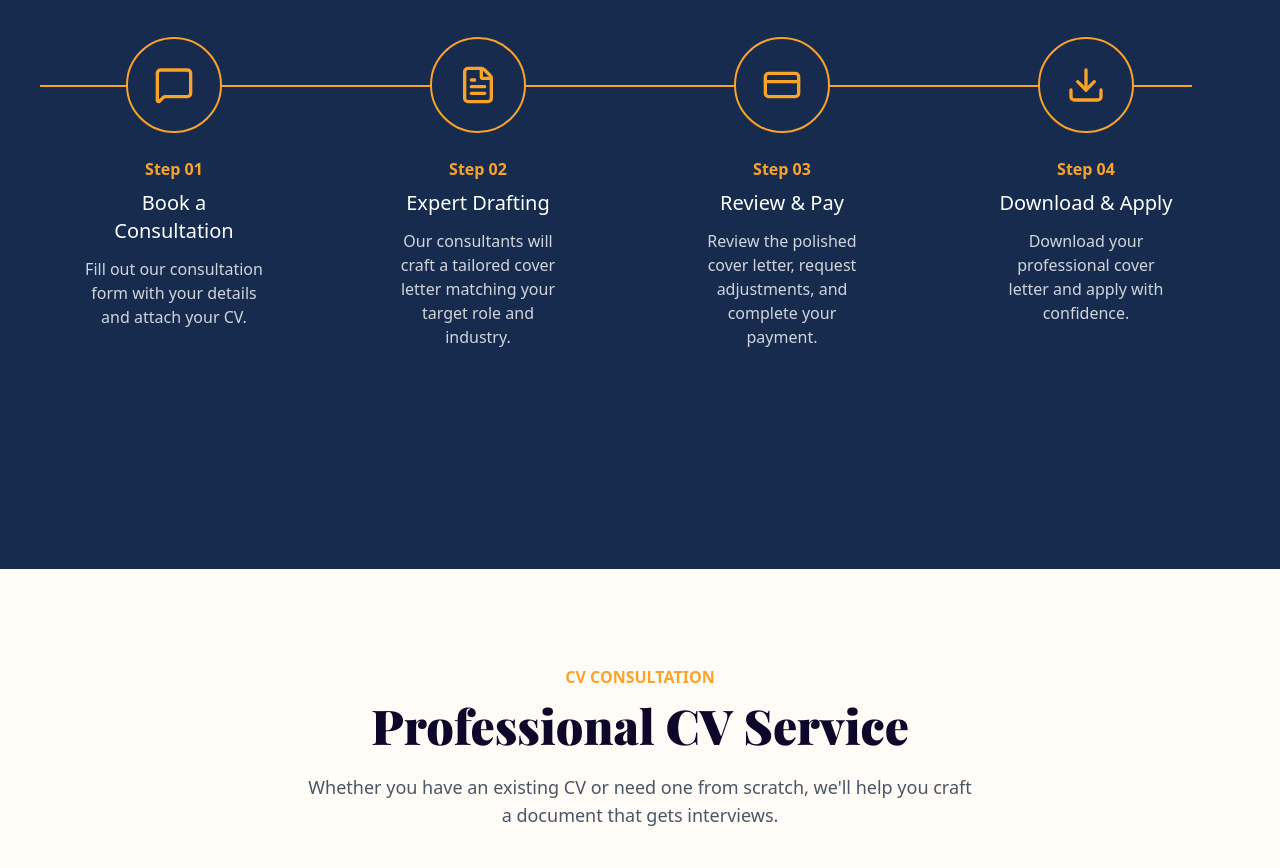
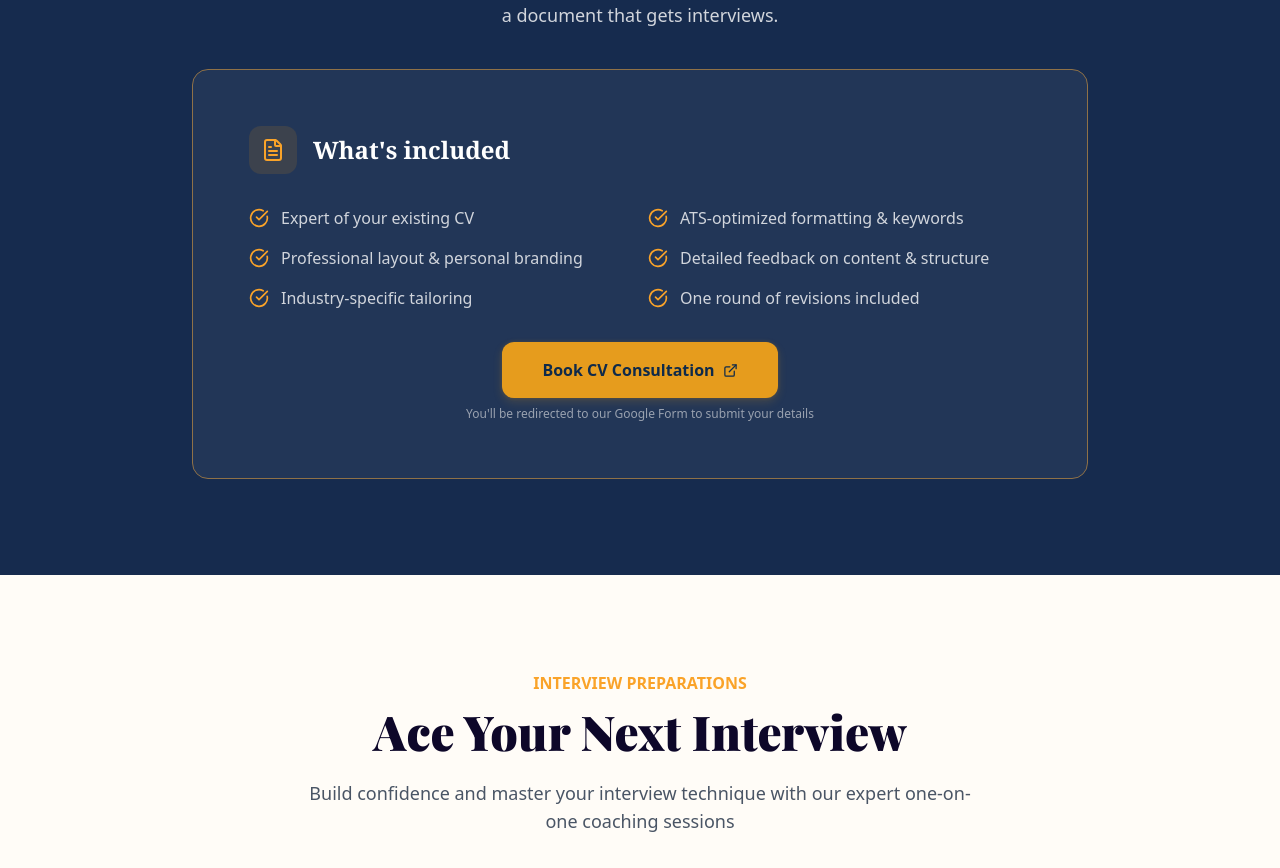
Before and after one commit to Manqoba-Mashego/career-craft, a Next.js app: page / in a window 1280 px wide. Shown: the part 1881-2749 px from the top of the page. Built offline with nearby package versions, Linux system fonts and the light colour scheme.

Commit message:
CV section done

```diff
--- a/app/page.js
+++ b/app/page.js
@@ -20,9 +20,9 @@ const Page = () => {
     <div>
       <Hero />
       <Services />
-      <CoverLetterSection />
       <CVSection />
       <InterviewPrepSection />
+      <CoverLetterSection />
     </div>
   )
 }
--- a/components/coverLetterSection.jsx
+++ b/components/coverLetterSection.jsx
@@ -1,31 +1,31 @@
 "use client";
 import React from 'react'
 import { motion } from 'framer-motion'
-import { CreditCard, Download, FileCheck, FileText, MessageSquare, Upload } from 'lucide-react';
+import { CreditCard, Download, FileCheck, FileText, MessageSquare, Send, Upload } from 'lucide-react';
 import Reveal from './reveal';
 
 const HowItWorks = () => {
     const steps = [
         {
-            title: "Book a Consultation",
-            description: "Fill out our consultation form with your details and attach your CV.",
-            Icon: MessageSquare
+            title: "Get Access",
+            description: "Complete a secure payment to unlock your professional cover letter.",
+            Icon: CreditCard
         },
         {
-            title: "Expert Drafting",
-            description: "Our consultants will craft a tailored cover letter matching your target role and industry.",
-            Icon: FileText
+            title: "Download Your Template",
+            description: "Instantly download the file in an easy-to-edit format.",
+            Icon: Download
 
         },
         {
-            title: "Review & Pay",
-            description: "Review the polished cover letter, request adjustments, and complete your payment.",
-            Icon: CreditCard
+            title: "Edit Your Details",
+            description: "Customize the content to match your experience and the job.",
+            Icon: FileText
         },
         {
-            title: "Download & Apply",
-            description: "Download your professional cover letter and apply with confidence.",
-            Icon: Download
+            title: "Apply With Confidence",
+            description: "Send your polished cover letter to employers.",
+            Icon: Send
         },
     ]
   return (
@@ -40,22 +40,19 @@ const HowItWorks = () => {
               {/* flex flex-col md:flex-row items-center md:items-start justify-between gap-12 md:gap-16 px-6 relative z-10 - steps container */}
             <div className="relative">
                 <div className='absolute right-6 top-0 h-full w-0.5 bg-[#faa329] md:top-12 md:translate-x-0 md:h-0.5 md:w-full'></div>
-                    <div className="flex flex-col md:flex-row md:items-start gap-16">
+                    <div className="flex flex-col md:flex-row md:items-start gap-12 md:gap-16">
                         {steps.map((step, index) => (
                                 <motion.div key={index} initial={{opacity: 0, y:40}} whileInView={{opacity: 1, y: 0}} transition={{duration: 0.6, delay: index* 0.2}} viewport={{once: true}} className={`relative flex flex-col items-start text-left pl-5 md:w-1/2 pr-10 md:items-center md:text-center `}>
                                     <div className="absolute right-6  translate-x-1/2 md:relative md:right-auto md:translate-x-0 z-20 w-16 h-16 md:w-24 md:h-24 rounded-full border-2 border-[#faa329] bg-[#162B4E] flex items-center justify-center">
                                         <step.Icon className="w-6 h-6 md:w-10 md:h-10 text-[#faa329]" />
                                     </div>
-
-                                    <div className="mt-4 md:mt-6 max-w-xs">
+                                    <div className="md:mt-6 max-w-xs">
                                         <p className="text-[#faa329] font-semibold">
                                             Step {String(index+ 1).padStart(2, "0")}
                                         </p>
                                         <h3 className='text-white text-lg md:text-xl mt-2'> {step.title}</h3>
                                         <p className='text-gray-300 mt-3'>{step.description}</p>
                                     </div>
-
-
                                 </motion.div>
                             )
                         )}
--- a/components/cvSection.jsx
+++ b/components/cvSection.jsx
@@ -4,43 +4,43 @@ import PreCVForm from './preCVForm';
 import ConsultationForm from './consultationForm';
 import Reveal from './reveal';
 import FormSection from './formSections/formSection';
-import { FileText } from 'lucide-react';
+import { CircleCheckBig, ExternalLink, FileText } from 'lucide-react';
 import UploadFile from './ui/uploadFile';
+import Link from 'next/link';
 
 const CVSection = () => {
-  const [hasCV, setHasCV] = useState("");
+  	const [hasCV, setHasCV] = useState("");
+	const points = ["Expert of your existing CV", "ATS-optimized formatting & keywords", "Professional layout & personal branding", "Detailed feedback on content & structure", "Industry-specific tailoring", "One round of revisions included"]
 
   return (
-    <div className='min-h-screen py-24 scroll-mt-15' id='cv-consultation'>
+    <div className='min-h-screen py-24 scroll-mt-15 bg-[#162B4E]' id='cv-consultation'>
       <div className='w-[90%] max-w-7xl mx-auto flex flex-col gap-10'>
         <Reveal>
 			<p className='text-[#faa329] font-semibold text-center'>CV CONSULTATION</p>
-			<p className='font-playfair text-[48px] font-black text-[#0d0729] mb-3 text-center'>Professional CV Service</p>
-            <p className='text-gray-600 text-lg text-center max-w-2xl mx-auto'>Whether you have an existing CV or need one from scratch, we'll help you craft a document that gets interviews.</p>
+			<p className='font-playfair text-[48px] font-black text-white mb-3 text-center'>Professional CV Service</p>
+            <p className='text-gray-300 text-lg text-center max-w-2xl mx-auto'>Whether you have an existing CV or need one from scratch, we'll help you craft a document that gets interviews.</p>
         </Reveal>
-		<Reveal>
-			<FormSection width='max-w-2xl' padding='p-12'>
-				<div className='flex items-center gap-5'>
-					<span className='text-[#faa329] p-3 bg-[#e0a51a24] rounded-xl'><FileText></FileText></span>
-					<h1 className='font-bold text-2xl font-serif'>Do you have a CV?</h1>
-				</div>
-				<div>
-					<div className='flex flex-col gap-5 mt-7'>
-						<label className='flex gap-4 cursor-pointer border border-gray-300 font-semibold hover:border-[#f1b663] px-4 py-3 rounded-xl'>
-							<input type="radio" name="hasCV" value="yes" checked={hasCV === "yes"} onChange={(e) => setHasCV(e.target.value)}/>
-							<p>Yes, I have a CV</p>
-						</label>
-						<label className='flex gap-4 cursor-pointer border border-gray-300 font-semibold hover:border-[#f1b663] px-4 py-3 rounded-xl'>
-							<input type="radio" name="hasCV" value="no" checked={hasCV === "no"} onChange={(e) => setHasCV(e.target.value)}/>
-							<p>No, I need to create one</p>
-						</label>
+		<Reveal className="md:w-4xl mx-auto" >
+				<div className='bg-[#faf8f50d] border-[0.5px] border-[#8f7147] w- rounded-2xl p-14 flex flex-col gap-8'>
+					<div className='flex items-center font-serif gap-4'>
+						<div className='text-[#faa329] bg-[#ee9a0920] p-3 rounded-xl'>
+							<FileText/>
+						</div>
+						<p className='text-2xl text-white font-bold'>What's included</p>
 					</div>
-				</div>
-				<div className='mt-7'>
-					{hasCV === "yes" && <UploadFile />}
-					{hasCV === "no" && <p>Under construction...</p>}
-				</div>
-			</FormSection>
+					<ul className='grid grid-cols-1  md:grid-cols-2 gap-4'>
+						{points.map((point, index) => (
+						<li key={index} className='flex gap-3 items-center'>
+							<CircleCheckBig className='text-[#faa329]' size={20}/>
+							<p className='text-gray-300'>{point}</p>
+						</li>
+					))}
+					</ul>
+					<div>
+						<Link href="https://docs.google.com/forms/d/e/1FAIpQLSc5Kq3siizIADxEGE34pOF1vWZUqNEjfjzWrZO1ESDCtW97Zg/viewform" target='blank' className="shadow-[0_4px_10px_rgba(230,156,29,0.18),0_0_4px_rgba(230,156,29,0.15)]  flex mx-auto items-center bg-[#e69c1d] transition-all ease-out duration-300 text-[#0F2A4A] cursor-pointer hover:bg-[#e6b71d] px-10 py-4  rounded-xl gap-2 font-semibold w-fit"><span>Book CV Consultation</span> <ExternalLink size={15}/></Link>
+						<p className='text-center text-xs text-gray-400 mt-2'>You'll be redirected to our Google Form to submit your details</p>
+					</div>
+			</div>
 		</Reveal>
       </div>
     </div>
--- a/components/hero.jsx
+++ b/components/hero.jsx
@@ -20,8 +20,7 @@ const Hero = () => {
                     </Reveal>
                     <Reveal duration={2}>
                         <div className='flex gap-2' >
-                            <button onClick={() => scrollToSection("services")} className='bg-[#e69c1d] transition-all ease-in-out duration-300 text-[#0F2A4A] cursor-pointer hover:bg-[#e6c11d] px-10 py-4 flex rounded-xl gap-2 font-semibold'>Explore Services <ArrowRight /></button>
-                            <button className='text-[#e69c1d] transition-all ease-in-out duration-300 border-2 border-[#e69c1d] hover:bg-[#e69c1d] hover:text-[#0F2A4A] cursor-pointer font-semibold rounded-xl px-10 py-4'>Book Consultation</button>
+                            <button onClick={() => scrollToSection("services")} className='bg-[#e69c1d] transition-all ease-in-out duration-300 text-[#0F2A4A] cursor-pointer hover:bg-[#e6b71d] px-10 py-4 flex rounded-xl gap-2 font-semibold'>Explore Services <ArrowRight /></button>
                         </div>
                     </Reveal>
                 </div>
--- a/components/interviewPrepSection.jsx
+++ b/components/interviewPrepSection.jsx
@@ -3,11 +3,11 @@ import Reveal from './reveal'
 
 const InterviewPrepSection = () => {
   return (
-    <div id='interview-prep' className='scroll-mt-15 min-h-screen py-24 bg-[#162B4E]'>
+    <div id='interview-prep' className='scroll-mt-15 min-h-screen py-24 '>
         <Reveal>
             <p className='text-[#faa329] font-semibold text-center'>INTERVIEW PREPARATIONS</p>
-            <p className='font-playfair text-[48px] text-center font-black text-white mb-3'>Ace Your Next Interview</p>
-            <p className='text-gray-300 text-center mb-15 text-lg max-w-2xl mx-auto'>Build confidence and master your interview technique with our expert one-on-one coaching sessions</p>
+            <p className='font-playfair text-[48px] text-center font-black  text-[#0d0729] mb-3'>Ace Your Next Interview</p>
+            <p className='text-gray-600 text-center mb-15 text-lg max-w-2xl mx-auto'>Build confidence and master your interview technique with our expert one-on-one coaching sessions</p>
         </Reveal>
 
     </div>
--- a/components/navbar.jsx
+++ b/components/navbar.jsx
@@ -43,7 +43,6 @@ const Navbar = () => {
                         <button onClick={() => scrollToSection("cover-letter")} className=' hover:text-[#e6b01d] px-4 py-2 transition rounded-lg cursor-pointer'>Cover Letter</button>
                         <button onClick={() => scrollToSection("cv-consultation")} className=' hover:text-[#e6b01d] px-4 py-2 transition rounded-lg cursor-pointer'>CV Consultation</button>
                         <button onClick={() => scrollToSection("interview-prep")} className=' hover:text-[#e6b01d] px-4 py-2 transition rounded-lg cursor-pointer'>Interview Prep</button>
-                        <Link href="/consultation" className=' bg-[#e69c1d] hover:bg-[#e6b01d] text-black px-4 py-2 transition rounded-lg cursor-pointer'>Book Now</Link>
                     </div>
 
                     {/* Mobile Hamburger */}
--- a/components/reveal.jsx
+++ b/components/reveal.jsx
@@ -1,9 +1,9 @@
 import React from 'react'
 import { motion } from 'framer-motion'
 
-const Reveal = ({children, delay = 0, y = 40, duration = 1.5}) => {
+const Reveal = ({children, delay = 0, y = 40, duration = 1.5, className}) => {
   return (
-    <motion.div initial={{opacity: 0, y}} whileInView={{opacity: 1, y: 0}} transition={{duration, delay, ease:[0.25, 0.8, 0.25, 1]}} viewport={{once: true, amount: 0.2}}>
+    <motion.div className={`${className}`} initial={{opacity: 0, y}} whileInView={{opacity: 1, y: 0}} transition={{duration, delay, ease:[0.25, 0.8, 0.25, 1]}} viewport={{once: true, amount: 0.2}}>
         {children}
     </motion.div>
   )
--- a/components/services.jsx
+++ b/components/services.jsx
@@ -14,18 +14,18 @@ const Services = () => {
             section: "cv-consultation"
         },
         {
+            title: "Interview Preparation",
+            description: "One-on-one coaching sessions to build confidence and master your interview technique.",
+            points: ["Mock interviews", "Behavioral prep", "Feedback sessions"],
+            icon: Users,
+            section: "interview-prep"
+        },
+        {
             title: "Cover Letter Writting",
             description: "Tailored, compelling cover letters crafted to match each role and company you apply to.",
             points: ["Role-specific tailoring", "Tone & style matching", "Download ready"],
             icon: PenTool,
             section: "cover-letter"
-        },
-        {
-            title: "Interview Preparation",
-            description: "One-on-one coaching sessions to build confidence and master your interview technique.",
-            points: ["Mock interviews", "Behavioral prep", "Feedback sessions"],
-            icon: Users,
-            section: "interview-prep"
         },
     ]
   return (
```
